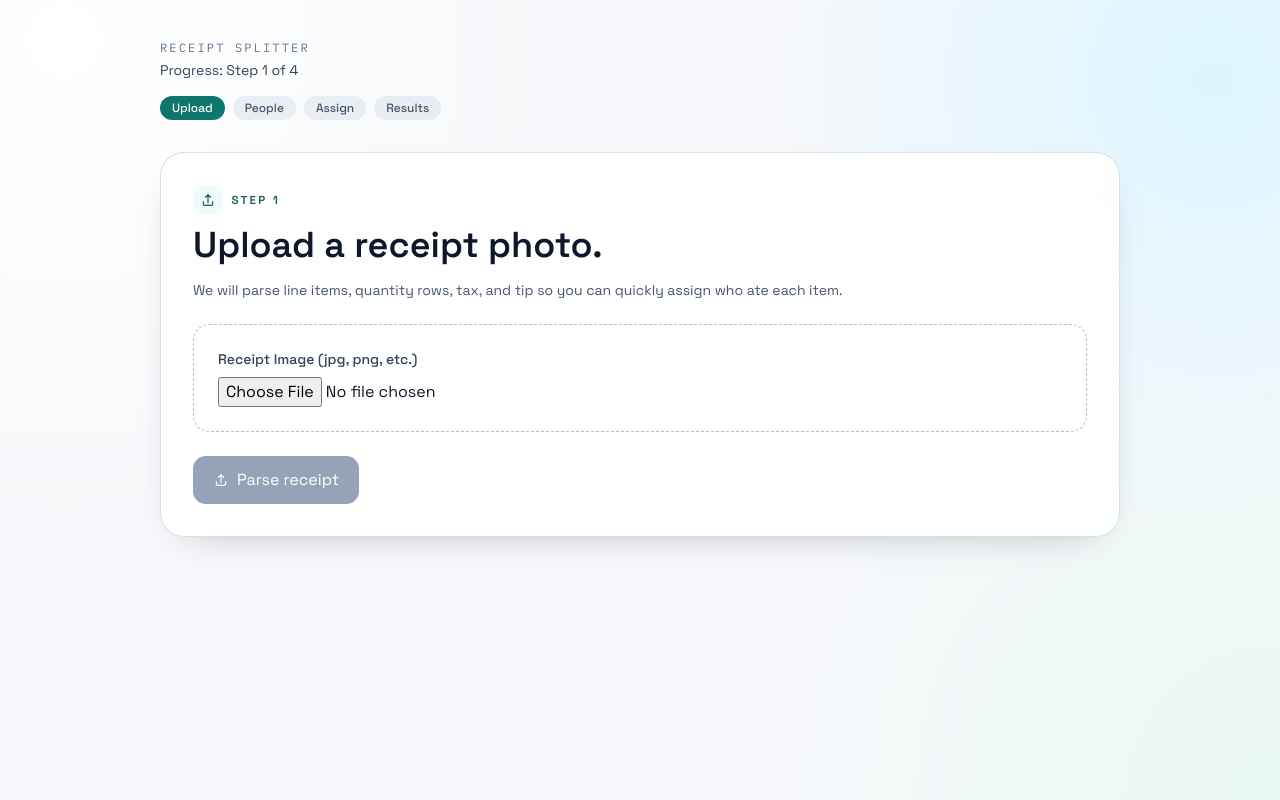
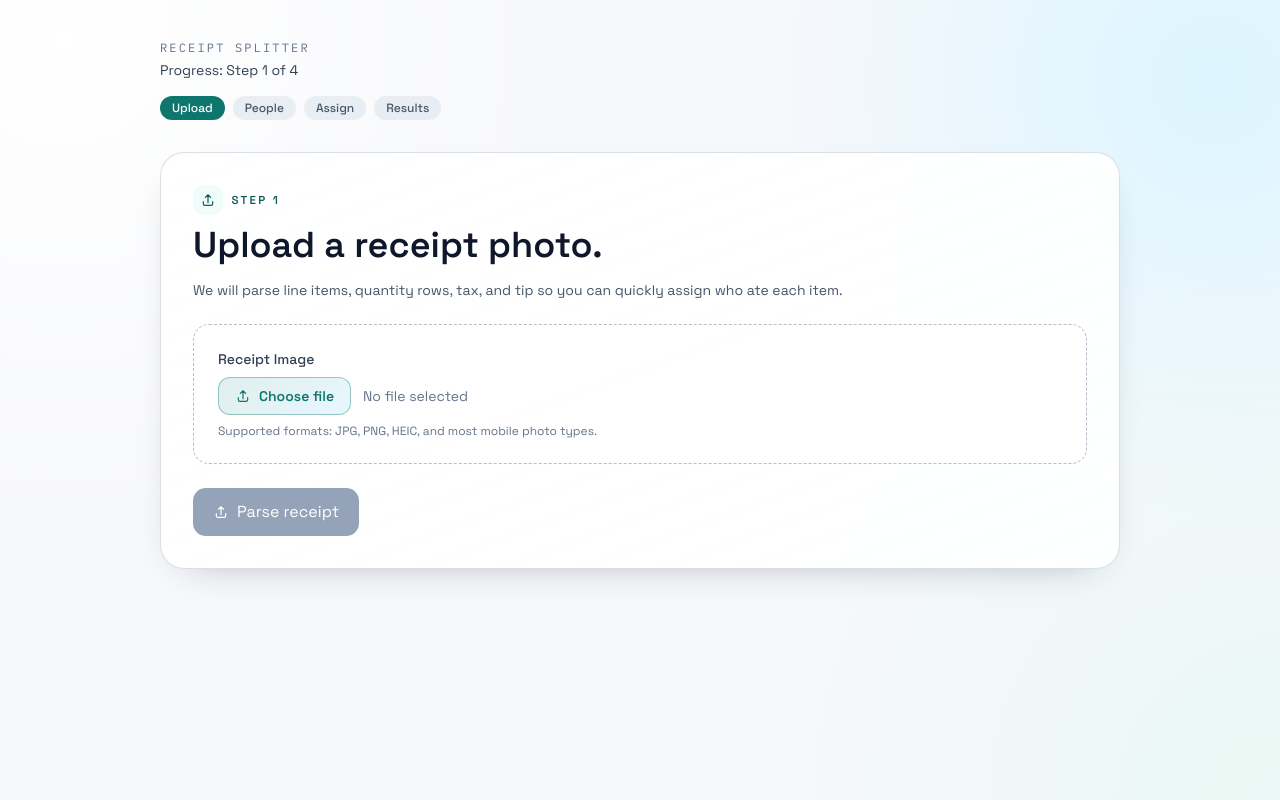
Before and after one commit to seanbelke/receipt-splitter, a Next.js app: page / in a window 1280 px wide. Built offline with nearby package versions, Linux system fonts and the light colour scheme.

Commit message:
Refine upload step UI and parsing loading states

```diff
--- a/app/globals.css
+++ b/app/globals.css
@@ -121,6 +121,27 @@ input {
     border-color: rgba(15, 118, 110, 0.7);
   }
 
+  .file-picker-btn {
+    border-radius: 0.75rem;
+    border: 1px solid rgba(15, 118, 110, 0.38);
+    background:
+      linear-gradient(140deg, rgba(15, 118, 110, 0.12), rgba(56, 189, 248, 0.12)),
+      #ffffff;
+    color: #0f766e;
+    box-shadow: 0 12px 24px -20px rgba(15, 23, 42, 0.55);
+    transition: transform 120ms ease, box-shadow 120ms ease, border-color 120ms ease;
+  }
+
+  .file-picker-btn:hover {
+    transform: translateY(-1px);
+    border-color: rgba(15, 118, 110, 0.58);
+    box-shadow: 0 16px 26px -20px rgba(15, 23, 42, 0.55);
+  }
+
+  .file-picker-btn:active {
+    transform: translateY(0);
+  }
+
   .parse-receipt-btn[aria-busy="true"]:disabled {
     opacity: 0.78;
   }
--- a/app/page.tsx
+++ b/app/page.tsx
@@ -26,34 +26,84 @@ type IconProps = { className?: string };
 
 function UploadIcon({ className = "h-4 w-4" }: IconProps) {
   return (
-    <svg viewBox="0 0 24 24" fill="none" stroke="currentColor" className={className}>
-      <path strokeWidth="1.8" strokeLinecap="round" strokeLinejoin="round" d="M12 16V4m0 0 4 4m-4-4-4 4M5 14.5v3A2.5 2.5 0 0 0 7.5 20h9a2.5 2.5 0 0 0 2.5-2.5v-3" />
+    <svg
+      viewBox="0 0 24 24"
+      fill="none"
+      stroke="currentColor"
+      className={className}
+    >
+      <path
+        strokeWidth="1.8"
+        strokeLinecap="round"
+        strokeLinejoin="round"
+        d="M12 16V4m0 0 4 4m-4-4-4 4M5 14.5v3A2.5 2.5 0 0 0 7.5 20h9a2.5 2.5 0 0 0 2.5-2.5v-3"
+      />
     </svg>
   );
 }
 
 function UsersIcon({ className = "h-4 w-4" }: IconProps) {
   return (
-    <svg viewBox="0 0 24 24" fill="none" stroke="currentColor" className={className}>
-      <path strokeWidth="1.8" strokeLinecap="round" strokeLinejoin="round" d="M16 19v-1a4 4 0 0 0-4-4H7a4 4 0 0 0-4 4v1m18 0v-1a4 4 0 0 0-3-3.87M9.5 7a3.5 3.5 0 1 0 0 7 3.5 3.5 0 0 0 0-7Zm8 1a3 3 0 0 1 0 6" />
+    <svg
+      viewBox="0 0 24 24"
+      fill="none"
+      stroke="currentColor"
+      className={className}
+    >
+      <path
+        strokeWidth="1.8"
+        strokeLinecap="round"
+        strokeLinejoin="round"
+        d="M16 19v-1a4 4 0 0 0-4-4H7a4 4 0 0 0-4 4v1m18 0v-1a4 4 0 0 0-3-3.87M9.5 7a3.5 3.5 0 1 0 0 7 3.5 3.5 0 0 0 0-7Zm8 1a3 3 0 0 1 0 6"
+      />
     </svg>
   );
 }
 
 function AssignIcon({ className = "h-4 w-4" }: IconProps) {
   return (
-    <svg viewBox="0 0 24 24" fill="none" stroke="currentColor" className={className}>
-      <path strokeWidth="1.8" strokeLinecap="round" strokeLinejoin="round" d="M15.5 8.5a3.5 3.5 0 1 1-7 0 3.5 3.5 0 0 1 7 0Z" />
-      <path strokeWidth="1.8" strokeLinecap="round" strokeLinejoin="round" d="M4.5 19v-1a4.5 4.5 0 0 1 4.5-4.5h4.5" />
-      <path strokeWidth="1.8" strokeLinecap="round" strokeLinejoin="round" d="m16.5 15.5 2 2 3.5-4" />
+    <svg
+      viewBox="0 0 24 24"
+      fill="none"
+      stroke="currentColor"
+      className={className}
+    >
+      <path
+        strokeWidth="1.8"
+        strokeLinecap="round"
+        strokeLinejoin="round"
+        d="M15.5 8.5a3.5 3.5 0 1 1-7 0 3.5 3.5 0 0 1 7 0Z"
+      />
+      <path
+        strokeWidth="1.8"
+        strokeLinecap="round"
+        strokeLinejoin="round"
+        d="M4.5 19v-1a4.5 4.5 0 0 1 4.5-4.5h4.5"
+      />
+      <path
+        strokeWidth="1.8"
+        strokeLinecap="round"
+        strokeLinejoin="round"
+        d="m16.5 15.5 2 2 3.5-4"
+      />
     </svg>
   );
 }
 
 function ResultIcon({ className = "h-4 w-4" }: IconProps) {
   return (
-    <svg viewBox="0 0 24 24" fill="none" stroke="currentColor" className={className}>
-      <path strokeWidth="1.8" strokeLinecap="round" strokeLinejoin="round" d="M7 13h10M7 9h6m-6 8h8M5 4h14a1 1 0 0 1 1 1v14a1 1 0 0 1-1 1H5a1 1 0 0 1-1-1V5a1 1 0 0 1 1-1Z" />
+    <svg
+      viewBox="0 0 24 24"
+      fill="none"
+      stroke="currentColor"
+      className={className}
+    >
+      <path
+        strokeWidth="1.8"
+        strokeLinecap="round"
+        strokeLinejoin="round"
+        d="M7 13h10M7 9h6m-6 8h8M5 4h14a1 1 0 0 1 1 1v14a1 1 0 0 1-1 1H5a1 1 0 0 1-1-1V5a1 1 0 0 1 1-1Z"
+      />
     </svg>
   );
 }
@@ -75,7 +125,14 @@ function buildHtmlReport(params: {
   taxCents: number;
   tipCents: number;
 }): string {
-  const { generatedAtIso, receipt, breakdown, overallSubtotal, taxCents, tipCents } = params;
+  const {
+    generatedAtIso,
+    receipt,
+    breakdown,
+    overallSubtotal,
+    taxCents,
+    tipCents,
+  } = params;
   const overallTotal = overallSubtotal + taxCents + tipCents;
   const generatedAt = new Date(generatedAtIso).toLocaleString();
 
@@ -304,7 +361,9 @@ export default function HomePage() {
   const [tipCents, setTipCents] = useState(0);
   const [isParsing, setIsParsing] = useState(false);
   const [error, setError] = useState<string | null>(null);
-  const [reportHtmlPreview, setReportHtmlPreview] = useState<string | null>(null);
+  const [reportHtmlPreview, setReportHtmlPreview] = useState<string | null>(
+    null,
+  );
   const [assignPanelHeight, setAssignPanelHeight] = useState<number | null>(
     null,
   );
@@ -681,15 +740,43 @@ export default function HomePage() {
 
         <label className="block rounded-2xl border border-dashed border-slate-400/70 bg-white/90 p-6">
           <span className="mb-2 block text-sm font-medium text-slate-700">
-            Receipt Image (jpg, png, etc.)
+            Receipt Image
           </span>
-          <input type="file" accept="image/*" onChange={onFileChange} />
+          <input
+            id="receipt-image-input"
+            type="file"
+            accept="image/*"
+            onChange={onFileChange}
+            className="sr-only"
+          />
+          <div className="mt-2 flex flex-wrap items-center gap-3">
+            <label
+              htmlFor="receipt-image-input"
+              className="file-picker-btn inline-flex cursor-pointer items-center gap-2 px-4 py-2 text-sm font-semibold"
+            >
+              <UploadIcon />
+              {file ? "Replace file" : "Choose file"}
+            </label>
+            <span className="text-sm text-slate-500">
+              {file ? file.name : "No file selected"}
+            </span>
+          </div>
+          <p className="mt-2 text-xs text-slate-500">
+            Supported formats: JPG, PNG, HEIC, and most mobile photo types.
+          </p>
         </label>
 
         {file && (
-          <p className="mono rounded-lg bg-amber-50 px-3 py-2 text-sm text-amber-900">
-            Selected: {file.name} ({Math.round(file.size / 1024)} KB)
-          </p>
+          <div className="soft-card flex items-center justify-between gap-3 rounded-xl px-4 py-3">
+            <p className="flex min-w-0 items-center gap-2 text-sm text-slate-700">
+              <span className="inline-block h-2 w-2 rounded-full bg-emerald-500" />
+              <span className="font-medium">Selected</span>
+              <span className="truncate text-slate-900">{file.name}</span>
+            </p>
+            <span className="mono shrink-0 rounded-md bg-slate-100 px-2 py-1 text-xs text-slate-600">
+              {Math.round(file.size / 1024)} KB
+            </span>
+          </div>
         )}
 
         <button
@@ -1157,10 +1244,7 @@ export default function HomePage() {
 
         <div className="grid gap-3">
           {totals.map((person) => (
-            <div
-              key={person.name}
-              className="soft-card rounded-2xl p-5"
-            >
+            <div key={person.name} className="soft-card rounded-2xl p-5">
               <h3 className="text-xl font-semibold">{person.name}</h3>
               <p className="mono mt-2 text-sm">
                 Food: ${moneyFromCents(person.subtotalCents)}
@@ -1237,7 +1321,9 @@ export default function HomePage() {
         <div className="fixed inset-0 z-50 flex items-center justify-center bg-slate-900/70 p-3 sm:p-6">
           <div className="w-full max-w-6xl rounded-2xl bg-white p-3 shadow-2xl sm:p-4">
             <div className="mb-3 flex flex-wrap items-center justify-between gap-2">
-              <p className="text-sm font-medium text-slate-700">HTML report preview</p>
+              <p className="text-sm font-medium text-slate-700">
+                HTML report preview
+              </p>
               <div className="flex flex-wrap gap-2">
                 <button
                   onClick={printHtmlReport}
```
